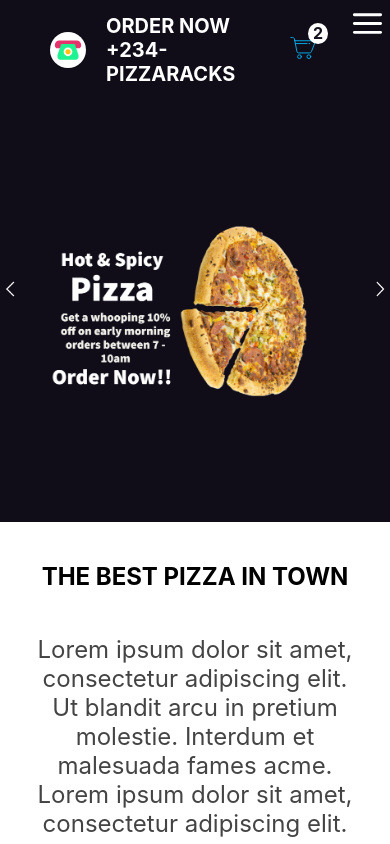
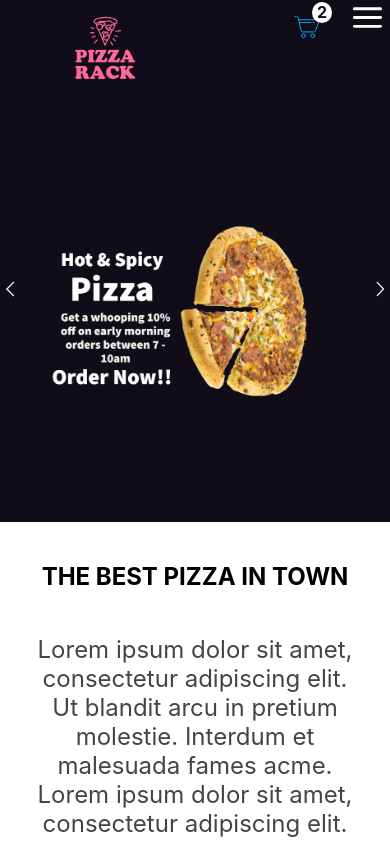
Before and after one commit to chisomije92/Pizzarack, a Next.js app: page / in a window 390 px wide. Shown: the top 844 px of the page. Built offline with nearby package versions, Linux system fonts and the light colour scheme.

Commit message:
add media breakpoints design for navbar

```diff
--- a/components/layout/mobile-list.js
+++ b/components/layout/mobile-list.js
@@ -38,14 +38,7 @@ const MobileList = (props) => {
       >
         Menu
       </motion.li>
-      {props.showImage && (
-        <Image
-          src="/images/logo.png"
-          alt="pizzaracks logo"
-          width="160px"
-          height="97px"
-        />
-      )}
+
       <motion.li
         initial={animateFrom}
         animate={animateTo}
--- a/components/layout/nav-bar.js
+++ b/components/layout/nav-bar.js
@@ -30,8 +30,8 @@ const NavBar = () => {
   return (
     <header className={classes.container}>
       <div className={classes.item}>
-        <div className={classes.callButton}>
-          <Image
+        {/*<div className={classes.callButton}>
+           <Image
             src="/images/desktop_phone.svg"
             alt="telephone"
             width="42"
@@ -39,11 +39,20 @@ const NavBar = () => {
             layout="responsive"
             objectFit="cover"
           />
+        </div> */}
+        <div>
+          <Image
+            src="/images/logo.png"
+            alt="pizzaracks logo"
+            width="110px"
+            height="110px"
+            objectFit="contain"
+          />
         </div>
-        <div className={classes.texts}>
+        {/* <div className={classes.texts}>
           <div className={classes.text}>ORDER NOW</div>
-          <div className={classes.text}>+234-PIZZARACKS</div>
-        </div>
+          <div className={classes.text}>012 100 012</div>
+        </div> */}
       </div>
       <nav className={classes.item}>
         <NavList className={classes.list} showImage />
--- a/components/layout/nav-bar.module.css
+++ b/components/layout/nav-bar.module.css
@@ -14,14 +14,18 @@
 }
 
 .item {
-  flex: 1;
+  flex: 2;
   display: flex;
   align-items: center;
   color: white;
 }
-
+.item:first-child {
+  /* justify-content: flex-start; */
+  margin-right: 20px;
+}
 .item:nth-child(2) {
-  flex: 3;
+  flex: 2;
+  justify-content: center;
 }
 
 .item:nth-of-type(2) {
@@ -49,7 +53,6 @@
   border-radius: 50px;
   background-color: white;
   padding: 4px;
-  /* height: 45px; */
   width: 45px;
 }
 
@@ -58,12 +61,12 @@
   color: white;
 }
 
-.texts:first-child {
-  font-size: 12px;
+.text:first-child {
+  font-size: 13px;
   font-weight: 500;
 }
 
-.texts:last-child {
+.text:last-child {
   font-size: 20px;
   font-weight: bold;
 }
@@ -87,26 +90,83 @@
   font-weight: bold;
 }
 
-@media screen and (max-width: 480px) {
+@media screen and (max-width: 600px) {
   .item:nth-child(2) {
     display: none;
   }
 
+  .item:nth-of-type(2) {
+    /* margin-right: -7.3rem;
+    margin-top: 20px; */
+    /* justify-content: flex-start; */
+    /* margin-right: -35px;*/
+    margin-top: 12px;
+    align-self: flex-start;
+    position: relative;
+  }
   .itemMobile {
     display: flex;
     position: absolute;
     padding-top: 20px;
-    /* height: 114vw; */
 
     left: 0;
     top: 0;
     right: 0;
-    /* bottom: -296px; */
+
     background-color: hsla(0, 4%, 14%, 0.911);
 
     z-index: 978;
   }
   .item:nth-child(1) {
+    flex: 3;
+  }
+
+  /* .item:nth-of-type(2) {
+    justify-content: flex-end;
+  } */
+  .item:last-child {
+    display: flex;
+    flex: 1;
+    align-self: flex-start;
+    justify-content: flex-end;
+    margin-right: -45px;
+    /*  margin-top: -50px;*/
+    position: relative;
+    z-index: 1000;
+  }
+
+  .listMobile {
+    width: 100%;
+    padding: 0;
+    display: flex;
+    flex-direction: column;
+    align-items: center;
+    border-top: 2px solid rgb(156, 127, 238);
+    transform: translateY(20px);
+  }
+}
+
+/* @media screen and (max-width: 512px) {
+  .container {
+    width: auto;
+  }
+} */
+
+@media screen and (max-width: 480px) {
+  /* .itemMobile {
+    display: flex;
+    position: absolute;
+    padding-top: 20px;
+
+    left: 0;
+    top: 0;
+    right: 0;
+
+    background-color: hsla(0, 4%, 14%, 0.911);
+
+    z-index: 978;
+  } */
+  /* .item:nth-child(1) {
     flex: 3;
   }
 
@@ -128,12 +188,5 @@
     align-items: center;
     border-top: 2px solid rgb(156, 127, 238);
     transform: translateY(20px);
-  }
-
-  .menuIcon {
-    /* transform: translate(-293px, -32px); */
-
-    /* position: relative;
-    left: -270px; */
-  }
+  } */
 }
--- a/components/layout/nav-list.js
+++ b/components/layout/nav-list.js
@@ -8,12 +8,6 @@ const NavList = (props) => {
 
       <li className={classes.listItem}>Products</li>
       <li className={classes.listItem}>Menu</li>
-      <Image
-        src="/images/logo.png"
-        alt="pizzaracks logo"
-        width="160px"
-        height="97px"
-      />
       <li className={classes.listItem}>Events</li>
       <li className={classes.listItem}>Blog</li>
       <li className={classes.listItem}>Contact</li>
--- a/components/layout/nav-list.module.css
+++ b/components/layout/nav-list.module.css
@@ -7,7 +7,40 @@
 
 .listItem {
   margin: 20px;
+  font-size: 1.2rem;
   font-weight: 500;
   list-style: none;
   cursor: pointer;
 }
+
+@media screen and (max-width: 899px) {
+  .listItem {
+    margin: 0 12px;
+    font-size: 1rem;
+  }
+}
+
+@media screen and (max-width: 749px) {
+  .listItem {
+    margin: 0 8px;
+    font-size: 1rem;
+  }
+}
+
+@media screen and (max-width: 700px) {
+  .listItem {
+    margin: 5px;
+  }
+}
+
+@media screen and (max-width: 600px) {
+  .listItem {
+    margin: 20px;
+  }
+}
+
+@media screen and (max-width: 480px) {
+  .listItem {
+    margin: 20px;
+  }
+}
```
Also changed, not shown: public/images/logo.png, public/images/logo.svg (deleted).
